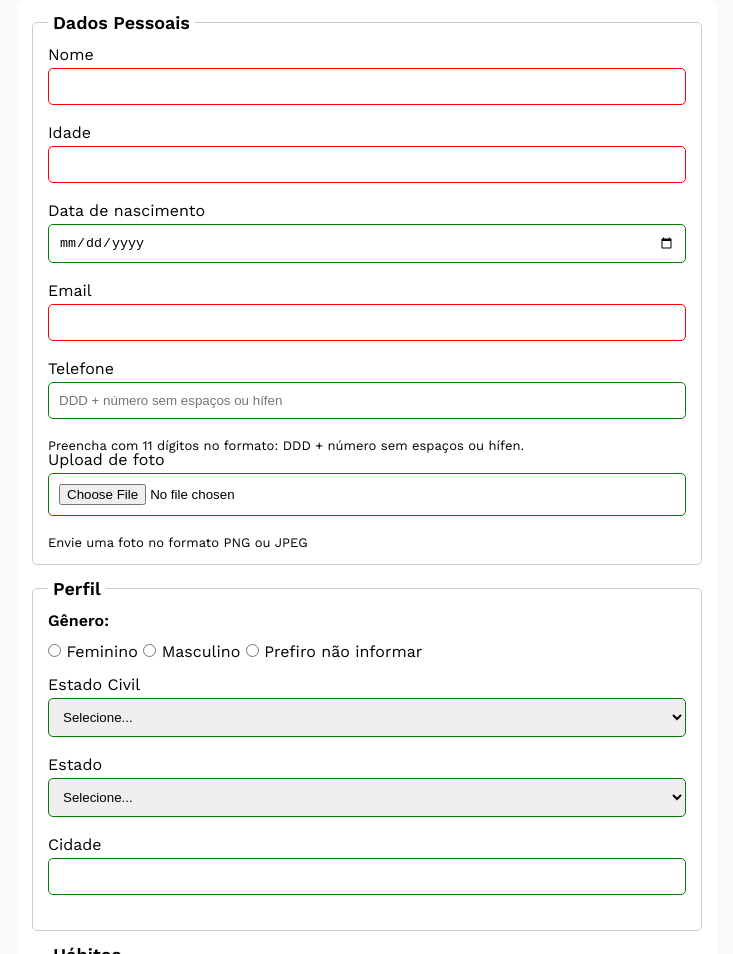
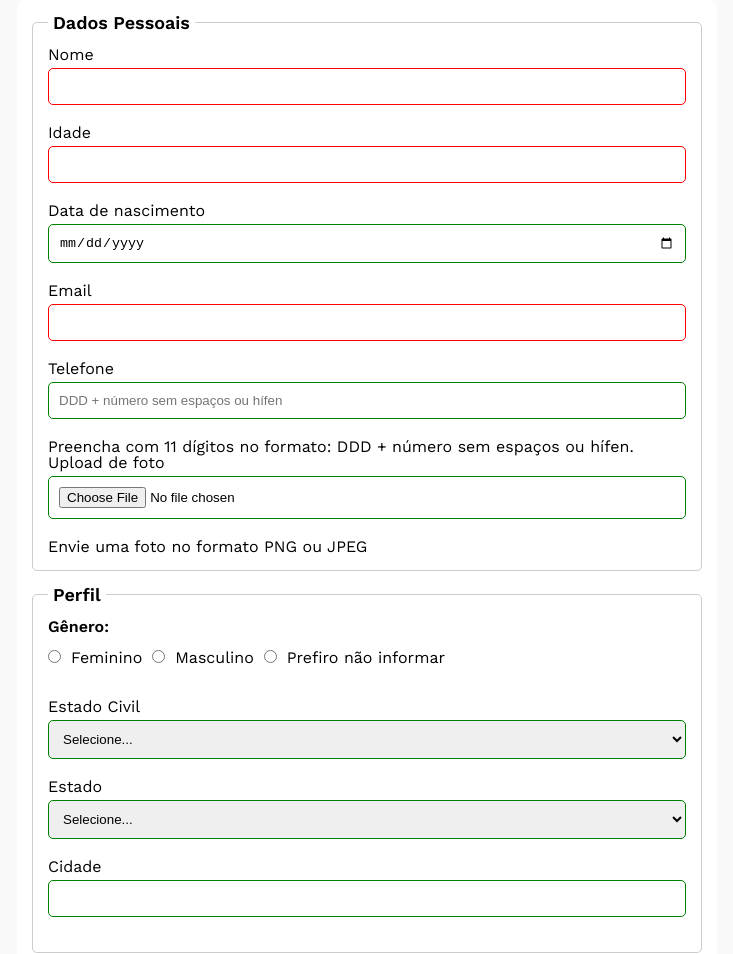
Before and after one commit to felipemirandabr/culturama, a plain HTML site: page index.html in a window 1280 px wide. Shown: the part 146-1100 px from the top of the page, without its empty margins (273-1006 px from the left). Drawn offline with nearby package versions, Linux system fonts and the light colour scheme.

Commit message:
Correções

```diff
--- a/index.html
+++ b/index.html
@@ -30,21 +30,23 @@
                 <input type="email" name="email" id="email" required><br>
                 <label for="phoneNumber">Telefone</label><br>
                 <input type="tel" name="phoneNumber" id="phoneNumber" placeholder="DDD + número sem espaços ou hífen" pattern="[0-9]{11}" maxlength="11"><br>
-                <p>Preencha com 11 dígitos no formato: DDD + número sem espaços ou hífen.</p>
+                <small>Preencha com 11 dígitos no formato: DDD + número sem espaços ou hífen.</small>
                 <label for="photo">Upload de foto</label><br>
                 <input type="file" accept="image/*" name="photo" id="photo"><br>
-                <p>Envie uma foto no formato PNG ou JPEG</p>
+                <small>Envie uma foto no formato PNG ou JPEG</small>
             </fieldset>
             <!-- Perfil -->
             <fieldset>
                 <legend>Perfil</legend>
                 <h2>Gênero:</h2>
-                <input type="radio" name="gender" id="fem" value="Feminino">
-                <label for="fem">Feminino</label>
-                <input type="radio" name="gender" id="masc" value="Masculino">
-                <label for="masc">Masculino</label>
-                <input type="radio" name="gender" id="other" value="other">
-                <label for="other">Prefiro não informar</label><br>
+                <div class="container-gender">
+                    <input type="radio" name="gender" id="fem" value="Feminino">
+                    <label for="fem">Feminino</label>
+                    <input type="radio" name="gender" id="masc" value="Masculino">
+                    <label for="masc">Masculino</label>
+                    <input type="radio" name="gender" id="other" value="other">
+                    <label for="other">Prefiro não informar</label>
+                </div><br>
                 <label for="marital-status">Estado Civil</label><br>
                 <select id="marital-status" name="marital-status">
                     <option>Selecione...</option>
--- a/styles/style.css
+++ b/styles/style.css
@@ -83,9 +83,6 @@ textarea {
     min-height: 100px;
 }
 
-fieldset > p {
-    font-size: 13px;
-}
 
 fieldset > h2 {
     font-size: 16px;
@@ -122,3 +119,11 @@ input:invalid, select:invalid, textarea:invalid {
 input:valid, select:valid, textarea:valid  {
     border-color: green;
 }
+
+div.container-gender {
+    display: flex;
+}
+
+div.container-gender > label{
+    margin: 0 10px;
+}
```
